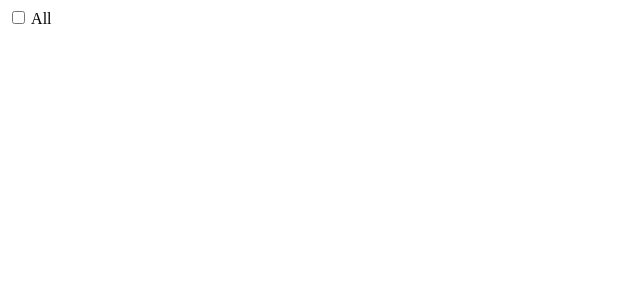
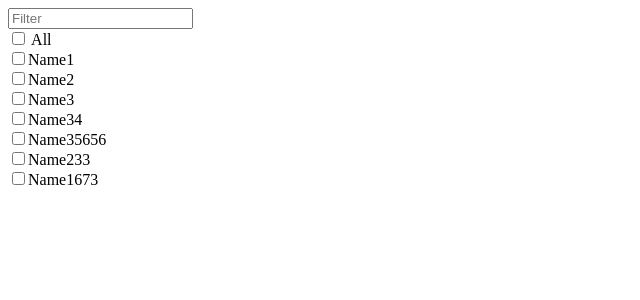
Before and after one commit to francisminu/Angular-MultiSelect-Component, an Angular app: page / in a window 1280 px wide. Shown: the top 300 px of the page, without its empty margins (0-640 px from the left). Built offline with nearby package versions, Linux system fonts and the light colour scheme.

Commit message:
Added search filter

```diff
--- a/src/app/app.module.ts
+++ b/src/app/app.module.ts
@@ -1,6 +1,5 @@
 import { BrowserModule } from '@angular/platform-browser';
 import { NgModule } from '@angular/core';
-
 
 import { AppComponent } from './app.component';
 import { MultiSelectModule } from './modules/multi-select/multi-select.module';
--- /dev/null
+++ b/src/app/modules/multi-select/filter.pipe.ts
@@ -0,0 +1,18 @@
+import { Pipe, PipeTransform } from '@angular/core';
+@Pipe({
+    name: 'filter'
+})
+export class FilterPipe implements PipeTransform {
+    transform(items: any[], searchText: string): any[] {
+        if (!items) {
+            return [];
+        }
+        if (!searchText) {
+            return items;
+        }
+        searchText = searchText.toLowerCase();
+        return items.filter(it => {
+            return it.Value.toLowerCase().includes(searchText);
+        });
+    }
+}
--- a/src/app/modules/multi-select/multi-select.component.html
+++ b/src/app/modules/multi-select/multi-select.component.html
@@ -1,12 +1,15 @@
 <div>
+  <div>
+    <input [(ngModel)]="searchText" placeholder="Filter">
+  </div>
   <div *ngIf="!hideAll">
     <label>
-        <input type="checkbox" [checked]="isAllSelected" id="all" name="all" value="all" (change)="selectAllItems($event)">
+      <input type="checkbox" [checked]="isAllSelected" id="all" name="all" value="all" (change)="selectAllItems($event)">
       <span> All </span>
     </label>
   </div>
   <div>
-    <div *ngFor="let item of data">
+    <div *ngFor="let item of data | filter: searchText">
       <label>
         <input type="checkbox" [id]="item.Id" [name]="item.Id" [value]="item.Id" [checked]="item.Selected" (change)="selectItem($event, item)">
         <span>{{item.Value}}
--- a/src/app/modules/multi-select/multi-select.component.scss
+++ b/src/app/modules/multi-select/multi-select.component.scss
@@ -0,0 +1,3 @@
+.itemStyle{
+    margin-left: 20px;
+}
--- a/src/app/modules/multi-select/multi-select.component.ts
+++ b/src/app/modules/multi-select/multi-select.component.ts
@@ -1,4 +1,5 @@
 import { Component, EventEmitter, Input, OnInit, Output } from '@angular/core';
+import { FormsModule } from '@angular/forms';
 
 @Component({
   selector: 'app-multi-select',
@@ -12,24 +13,41 @@ export class MultiSelectComponent implements OnInit {
   @Output() onItemSelected = new EventEmitter<any>();
   selectedItems;
   isAllSelected = false;
+  searchText = '';
 
   constructor() { }
 
   ngOnInit() {
-    // this.data = [
-    //   {
-    //     'Id': '01',
-    //     'Value': 'Name1'
-    //   },
-    //   {
-    //     'Id': '02',
-    //     'Value': 'Name2'
-    //   },
-    //   {
-    //     'Id': '03',
-    //     'Value': 'Name3'
-    //   }
-    // ];
+    this.data = [
+      {
+        'Id': '01',
+        'Value': 'Name1'
+      },
+      {
+        'Id': '02',
+        'Value': 'Name2'
+      },
+      {
+        'Id': '03',
+        'Value': 'Name3'
+      },
+      {
+        'Id': '04',
+        'Value': 'Name34'
+      },
+      {
+        'Id': '05',
+        'Value': 'Name35656'
+      },
+      {
+        'Id': '06',
+        'Value': 'Name233'
+      },
+      {
+        'Id': '07',
+        'Value': 'Name1673'
+      }
+    ];
   }
 
   selectAllItems(event) {
@@ -57,6 +75,7 @@ export class MultiSelectComponent implements OnInit {
 
   getSelectedItems() {
     let allSelectedItems = this.data.filter((item) => item.Selected);
+    console.log(allSelectedItems);
     this.onItemSelected.emit(allSelectedItems);
   }
 
```
Also changed, not shown: src/app/modules/multi-select/multi-select.module.ts (+5 -2 lines).
